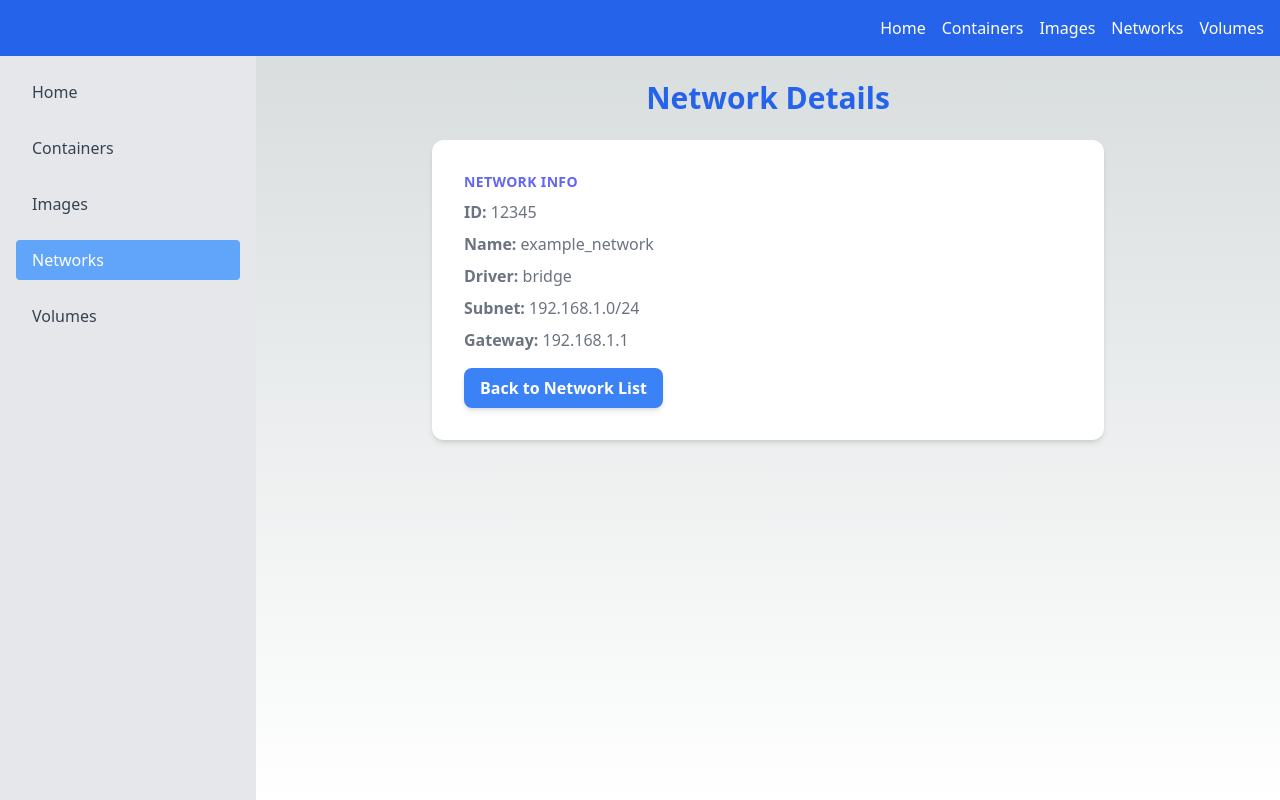
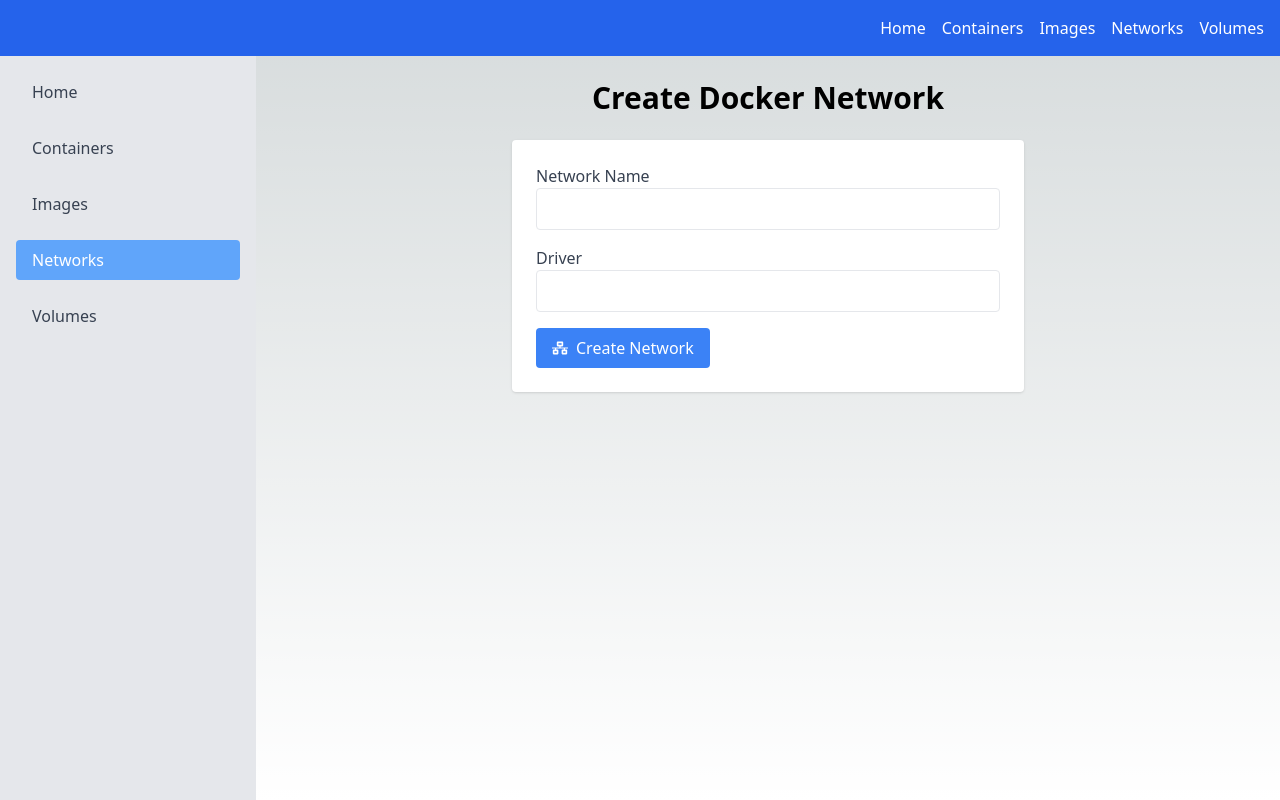
Before and after one commit to yeoniii20/docker_GUI, a Next.js app: page /networks/create in a window 1280 px wide. Built offline with nearby package versions, Linux system fonts and the light colour scheme.

Commit message:
feat: create networks page

```diff
--- /dev/null
+++ b/src/app/(networks)/networks/create/page.tsx
@@ -0,0 +1,60 @@
+"use client";
+
+import React, { useState } from "react";
+import { useRouter } from "next/navigation";
+import { FaNetworkWired } from "react-icons/fa";
+
+const CreateNetwork: React.FC = () => {
+  const router = useRouter();
+  const [networkName, setNetworkName] = useState("");
+  const [driver, setDriver] = useState("");
+
+  const handleSubmit = (e: React.FormEvent) => {
+    e.preventDefault();
+    // 네트워크 생성 로직 추가
+    console.log(`Creating network: ${networkName} with driver: ${driver}`);
+    router.push("/networks");
+  };
+
+  return (
+    <div className="container mx-auto p-4">
+      <h1 className="text-3xl font-bold text-center mb-6">
+        Create Docker Network
+      </h1>
+      <form
+        onSubmit={handleSubmit}
+        className="max-w-lg mx-auto bg-white p-6 rounded shadow"
+      >
+        <div className="mb-4">
+          <label className="block text-gray-700">Network Name</label>
+          <input
+            type="text"
+            value={networkName}
+            onChange={(e) => setNetworkName(e.target.value)}
+            className="w-full p-2 border rounded"
+            required
+          />
+        </div>
+        <div className="mb-4">
+          <label className="block text-gray-700">Driver</label>
+          <input
+            type="text"
+            value={driver}
+            onChange={(e) => setDriver(e.target.value)}
+            className="w-full p-2 border rounded"
+            required
+          />
+        </div>
+        <button
+          type="submit"
+          className="flex items-center justify-center px-4 py-2 bg-blue-500 text-white rounded hover:bg-blue-600"
+        >
+          <FaNetworkWired className="mr-2" />
+          Create Network
+        </button>
+      </form>
+    </div>
+  );
+};
+
+export default CreateNetwork;
```
